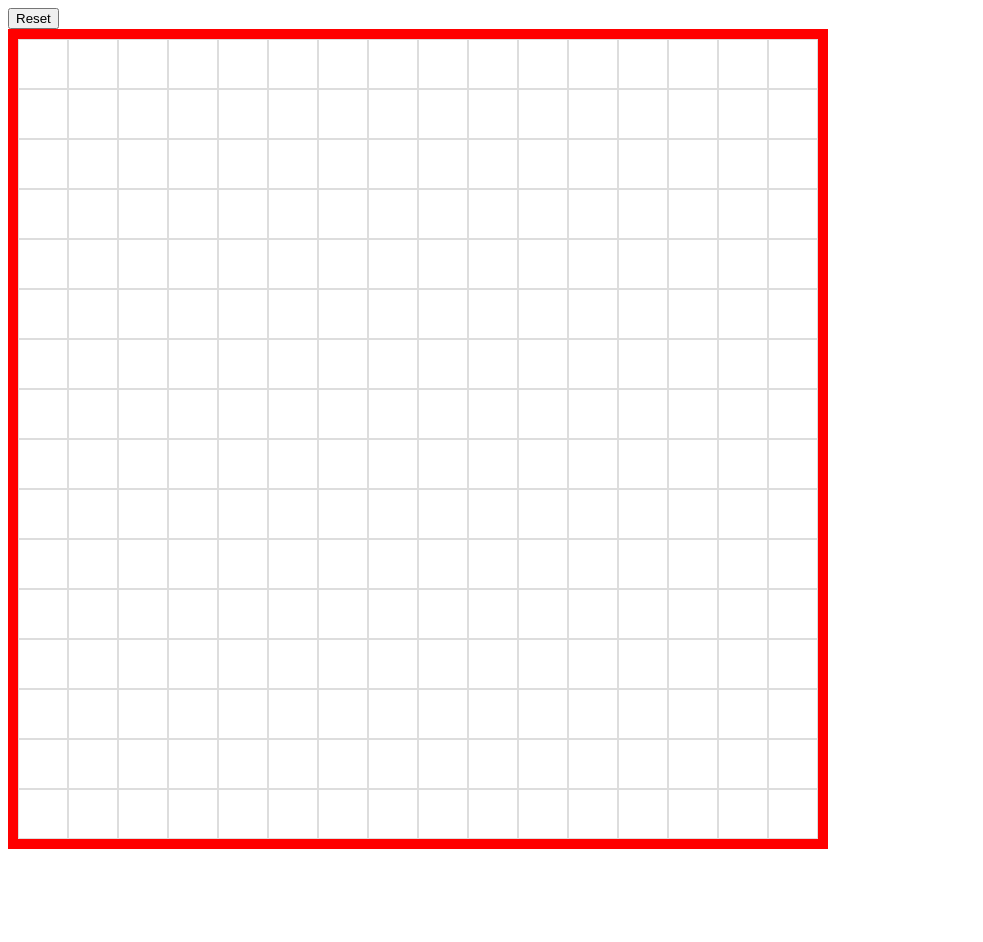
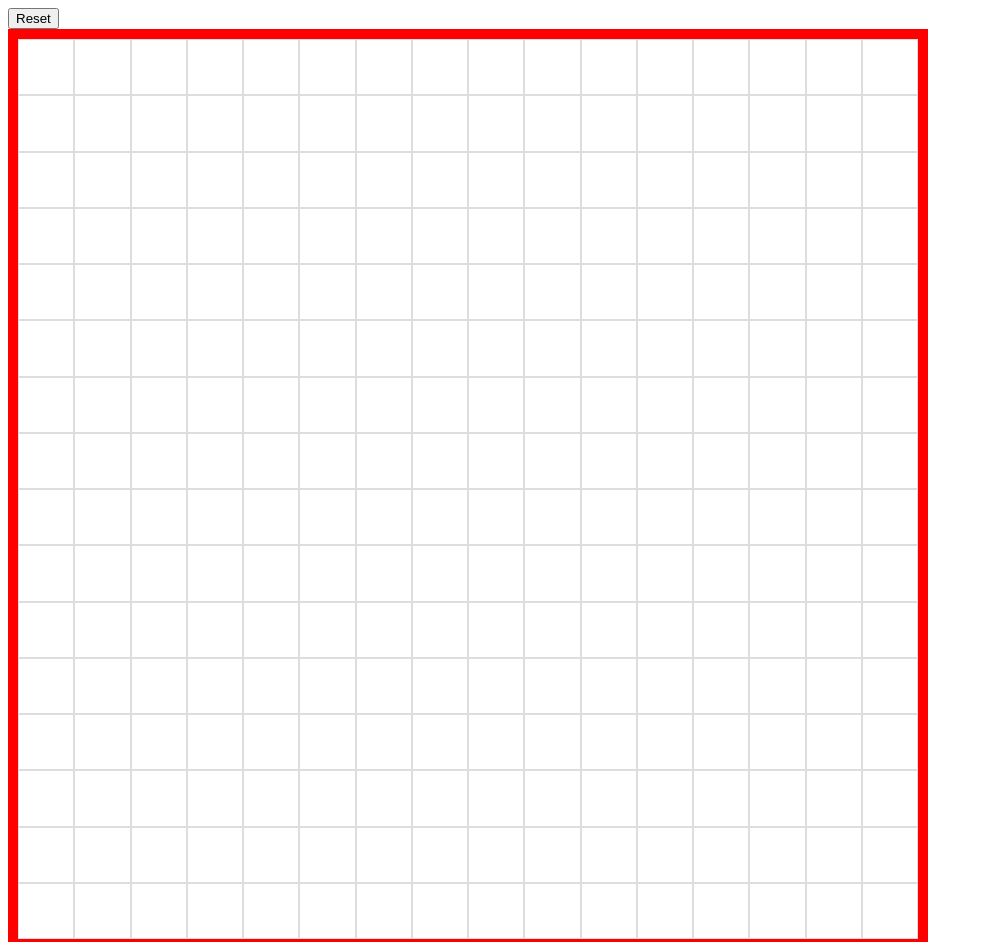
Before and after one commit to alysarnau/etch-a-sketch, a plain HTML site: page index.html in a window 1280 px wide. Shown: the top 942 px of the page, without its empty margins (0-983 px from the left). Before the commit the page ends 857 px from the top, so only its background shows below. Drawn offline with Linux system fonts and the light colour scheme.

Commit message:
Update to do for tomorrow

```diff
--- a/script.js
+++ b/script.js
@@ -31,3 +31,4 @@ reset.addEventListener('click', function(e) {
     newGrid = prompt("How big would you like your sketch grid to be on each side? (1-100)");
     makeRows(newGrid,newGrid);
       });
+// need to figure out how to update Grid properly!!!
--- a/stylesheet.css
+++ b/stylesheet.css
@@ -5,8 +5,8 @@
 
   #container {
     border: 10px solid red;
-    width: 800px;
-    height: 800px;
+    width: 900px;
+    height: 900px;
 
     display: grid;
     grid-gap: 0px;
```
